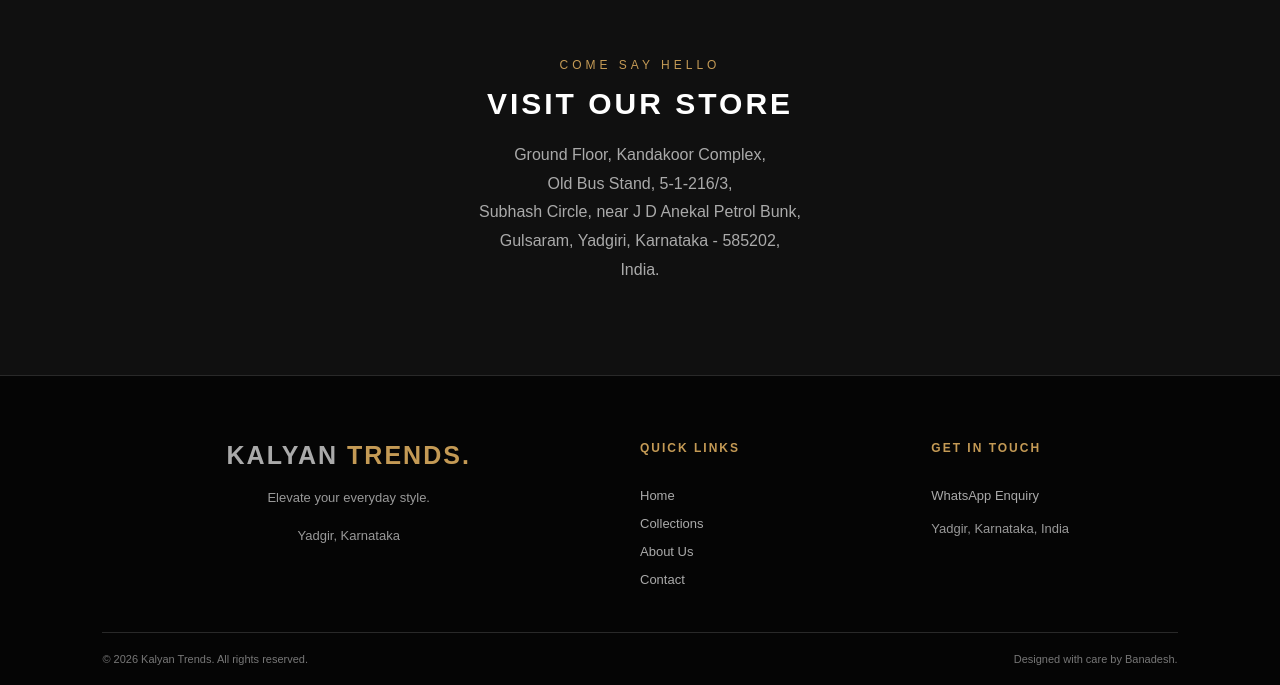
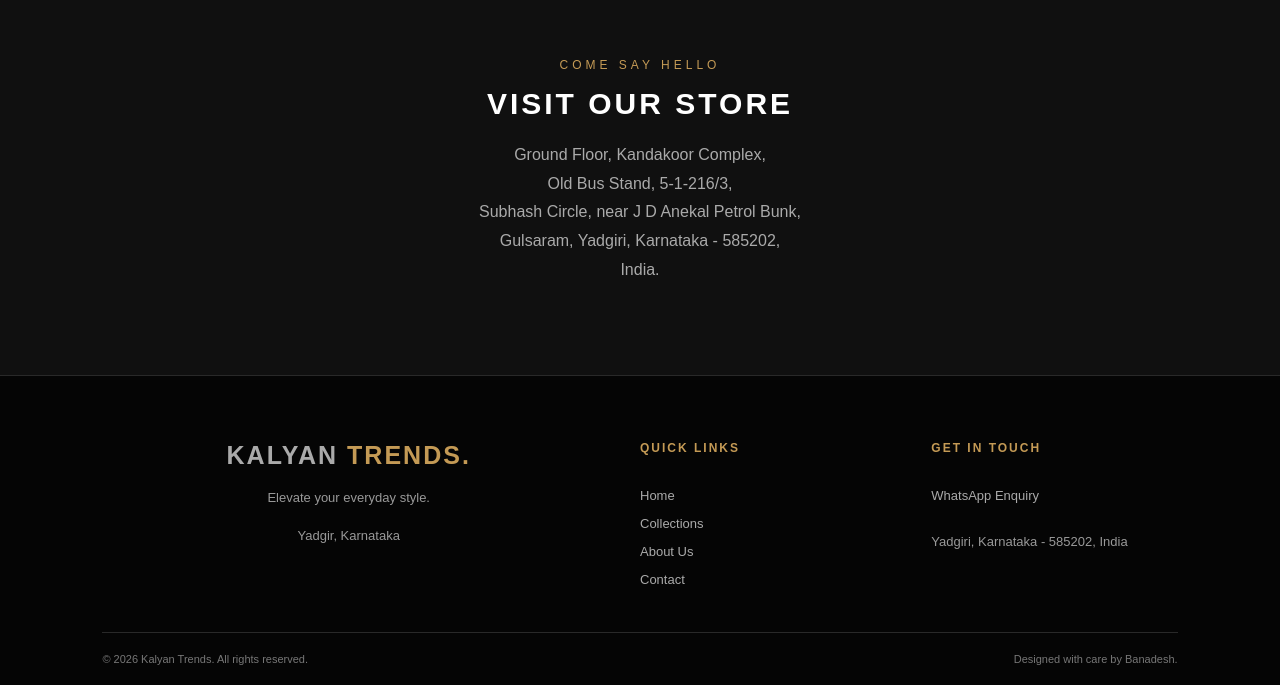
Before and after one commit to BSMbro1/Kalyan-Trends-Yadgir, a plain HTML site: page index.html in a window 1280 px wide. Shown: the part 1666-2351 px from the top of the page. Drawn offline with Linux system fonts and the light colour scheme.

Commit message:
Update index.html

```diff
--- a/index.html
+++ b/index.html
@@ -136,7 +136,7 @@
                rel="noopener noreferrer">
                 WhatsApp Enquiry
             </a>
-            <p>Yadgir, Karnataka, India</p>
+            <p><p>Yadgiri, Karnataka - 585202, India</p></p>
         </div>
 
     </div>
```
